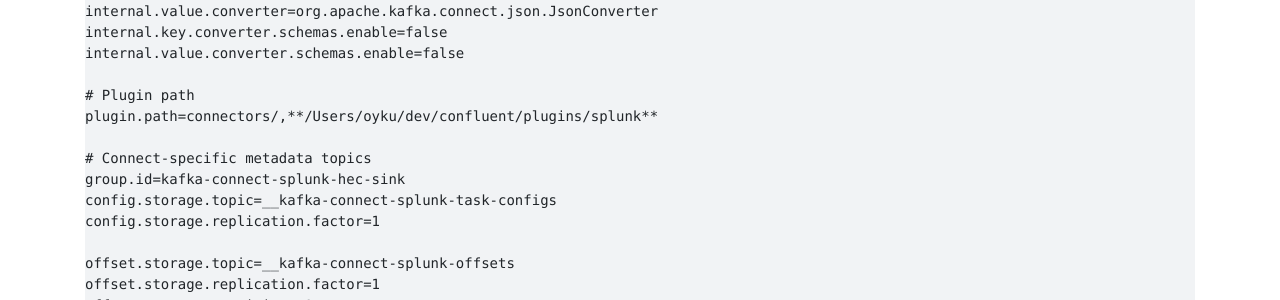
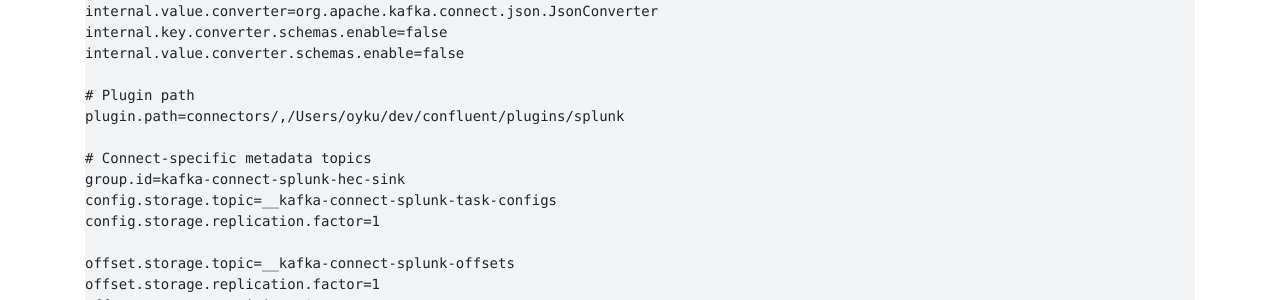
Before and after one commit to seynur/blog, a Jekyll site: the page built from _posts/2025-09-24-streaming-logs-from-kafka-to-splunk-using-the-splunk-sink-connector.md, in a window 1280 px wide and 1400 px high, scrolled down 6057 px. Shown: the part 488-788 px from the top of the window. Built offline with Jekyll 4.4.1, drawn with Linux system fonts in a browser that asks for light colours; nearby versions of some CDN libraries; some of the changed text lies outside the part shown.

````diff
--- a/_posts/2025-09-24-streaming-logs-from-kafka-to-splunk-using-the-splunk-sink-connector.md
+++ b/_posts/2025-09-24-streaming-logs-from-kafka-to-splunk-using-the-splunk-sink-connector.md
@@ -139,7 +139,7 @@ Deploy this app under `$SPLUNK_HOME/etc/apps/` on the target instance (targeted
 
 If you have any questions, you may want to refer to [Splunk Architectures](https://www.splunk.com/en_us/pdfs/white-paper/splunk-validated-architectures.pdf) and [deploying apps and addons](https://docs.splunk.com/Documentation/Splunk/9.4.2/Admin/Deployappsandadd-ons).
 
-> ✅ You now have a working HEC endpoint on https://<splunk-host>:8088, ready to accept events tagged with sourcetype=fgt_log.
+> ✅ You now have a working HEC endpoint on https://<splunk-host>:8088, ready to accept events tagged with `sourcetype=fgt_log`.
 
 You can test your HEC token with the command below:
 ```
@@ -290,7 +290,7 @@ internal.key.converter.schemas.enable=false
 internal.value.converter.schemas.enable=false
 
 # Plugin path
-plugin.path=connectors/,**/Users/oyku/dev/confluent/plugins/splunk**
+plugin.path=connectors/,/Users/oyku/dev/confluent/plugins/splunk
 
 # Connect-specific metadata topics
 group.id=kafka-connect-splunk-hec-sink
@@ -464,9 +464,9 @@ This blog is part of a series! Check out the others for alternative log collecti
 Getting event logs from Kafka topic into Splunk doesn’t have to be complex — and it doesn’t require proprietary forwarding tools or fragile syslog pipes.
 
 With Kafka in the middle and Splunk’s native HEC input at the edge, we built a resilient pipeline that:
-	•	🧠 Prepares logs before they hit the indexer
-	•	🔄 Allows routing, enrichment, and replay
-	•	🚀 Scales horizontally with your infrastructure
+- 🧠 Prepares logs before they hit the indexer
+- 🔄 Allows routing, enrichment, and replay
+- 🚀 Scales horizontally with your infrastructure
 
 Whether you’re using syslog-ng, other vendor products or simply writing to Kafka topics via APIs, this connector makes your life easier.
 
@@ -488,6 +488,7 @@ You can always reach me on [*LinkedIn*](https://www.linkedin.com/in/%C3%B6yk%C3%
 Until next time —
 Happy logging! 🚀📊
 
+---
 
 ## References:
 - [[1]](https://splunkbase.splunk.com/app/2846) Splunk Inc. (2025). ***Splunk Add-on for Fortinet FortiGate***. Splunkbase. https://splunkbase.splunk.com/app/2846
````
Also changed, not shown: other parts of _posts/2025-09-24-streaming-logs-from-kafka-to-splunk-using-the-splunk-sink-connector.md (+2 -2 lines).
